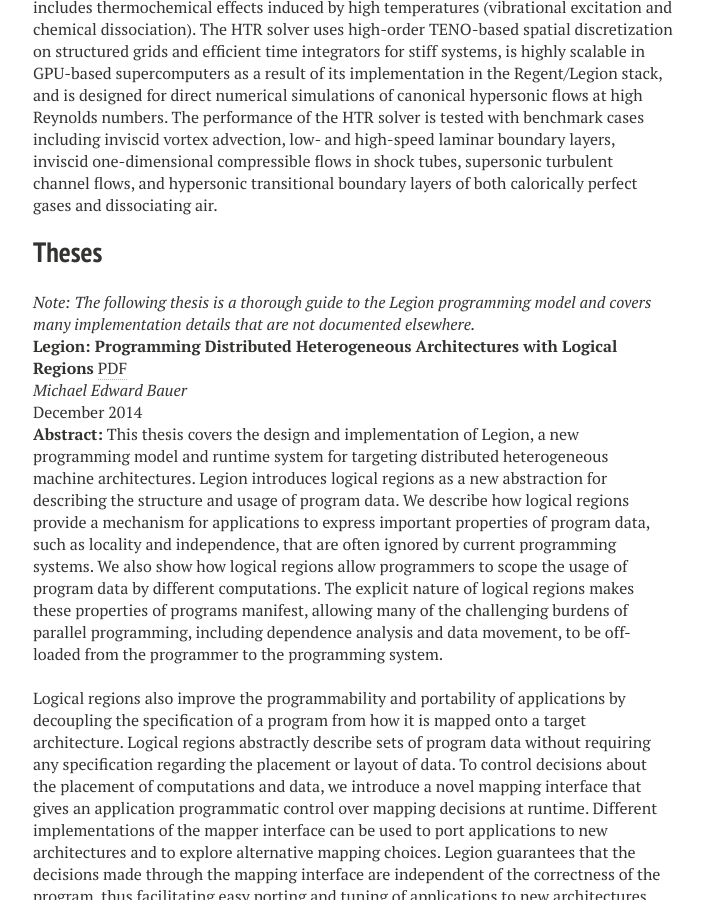
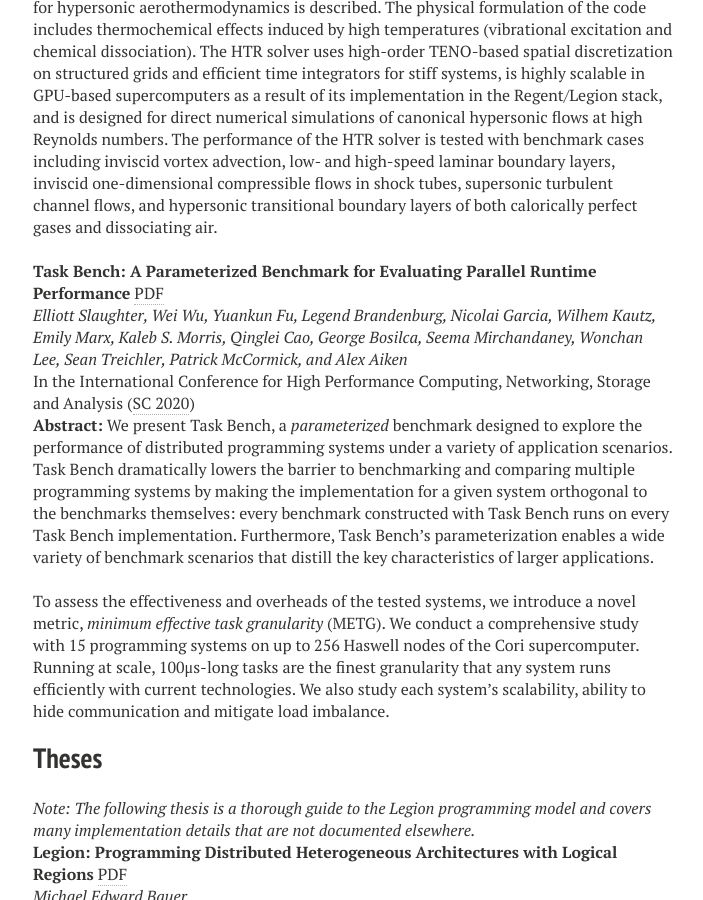
Before and after one commit to apryakhin/legion.stanford.edu, a Jekyll site: the page built from publications.md, in a window 1280 px wide and 900 px high, scrolled down 9265 px. Shown: the whole window, without its empty margins (287-990 px from the left). Built offline with Jekyll 4.4.1, drawn with Linux system fonts in a browser that asks for light colours; nearby versions of some CDN libraries; some of the changed text lies outside the part shown.

Commit message:
Add Task Bench paper.

```diff
--- a/publications.md
+++ b/publications.md
@@ -34,6 +34,7 @@ title: Publications
       * [S3D-Legion (2017)](#s3d2017) \[[PDF](https://www.taylorfrancis.com/books/e/9781315277400/chapters/10.1201/b21930-12)]
       * [Soleil-X (2018)](#soleilx2018) \[[PDF](/pdfs/soleilx2018.pdf)]
       * [HTR Solver (2020)](#htr2020) \[[PDF](https://doi.org/10.1016/j.cpc.2020.107262)]
+      * [Task Bench (2020)](#taskbench2020) \[[PDF](/pdfs/taskbench2020.pdf)]
   * Theses:
       * [Michael Bauer's Thesis (2014)](#bauer_thesis) \[[PDF](/pdfs/bauer_thesis.pdf)]
       * [Sean Treichler's Thesis (2016)](#treichler_thesis) \[[PDF](/pdfs/treichler_thesis.pdf)]
@@ -475,6 +476,29 @@ turbulent channel flows, and hypersonic transitional boundary layers
 of both calorically perfect gases and dissociating air.
 
 
+<a name="taskbench2020"></a>__Task Bench: A Parameterized Benchmark for Evaluating Parallel Runtime Performance__ [PDF](/pdfs/taskbench2020.pdf) <br/>
+_Elliott Slaughter, Wei Wu, Yuankun Fu, Legend Brandenburg, Nicolai Garcia, Wilhem Kautz, Emily Marx, Kaleb S. Morris, Qinglei Cao, George Bosilca, Seema Mirchandaney, Wonchan Lee, Sean Treichler, Patrick McCormick, and Alex Aiken_ <br/>
+In the International Conference for High Performance Computing, Networking, Storage and Analysis ([SC 2020](https://sc20.supercomputing.org/presentation/?id=pap215&sess=sess162)) <br/>
+__Abstract:__ We present Task Bench, a *parameterized* benchmark designed to
+explore the performance of distributed programming systems under a
+variety of application scenarios. Task Bench dramatically lowers the
+barrier to benchmarking and comparing multiple programming systems by
+making the implementation for a given system orthogonal to the
+benchmarks themselves: every benchmark constructed with Task Bench
+runs on every Task Bench implementation. Furthermore, Task Bench's
+parameterization enables a wide variety of benchmark scenarios that
+distill the key characteristics of larger applications.
+
+To assess the effectiveness and overheads of the tested systems, we
+introduce a novel metric, *minimum effective task granularity*
+(METG). We conduct a comprehensive study with 15 programming systems
+on up to 256 Haswell nodes of the Cori supercomputer. Running at
+scale, 100&mu;s-long tasks are the finest granularity that any
+system runs efficiently with current technologies. We also study each
+system's scalability, ability to hide communication and mitigate load
+imbalance.
+
+
 ## Theses
 
 <a name="bauer_thesis"></a>*Note: The following thesis is a thorough guide to the Legion programming model and covers many implementation details that are not documented elsewhere.*<br/>
```
Also changed, not shown: 1 other file.
